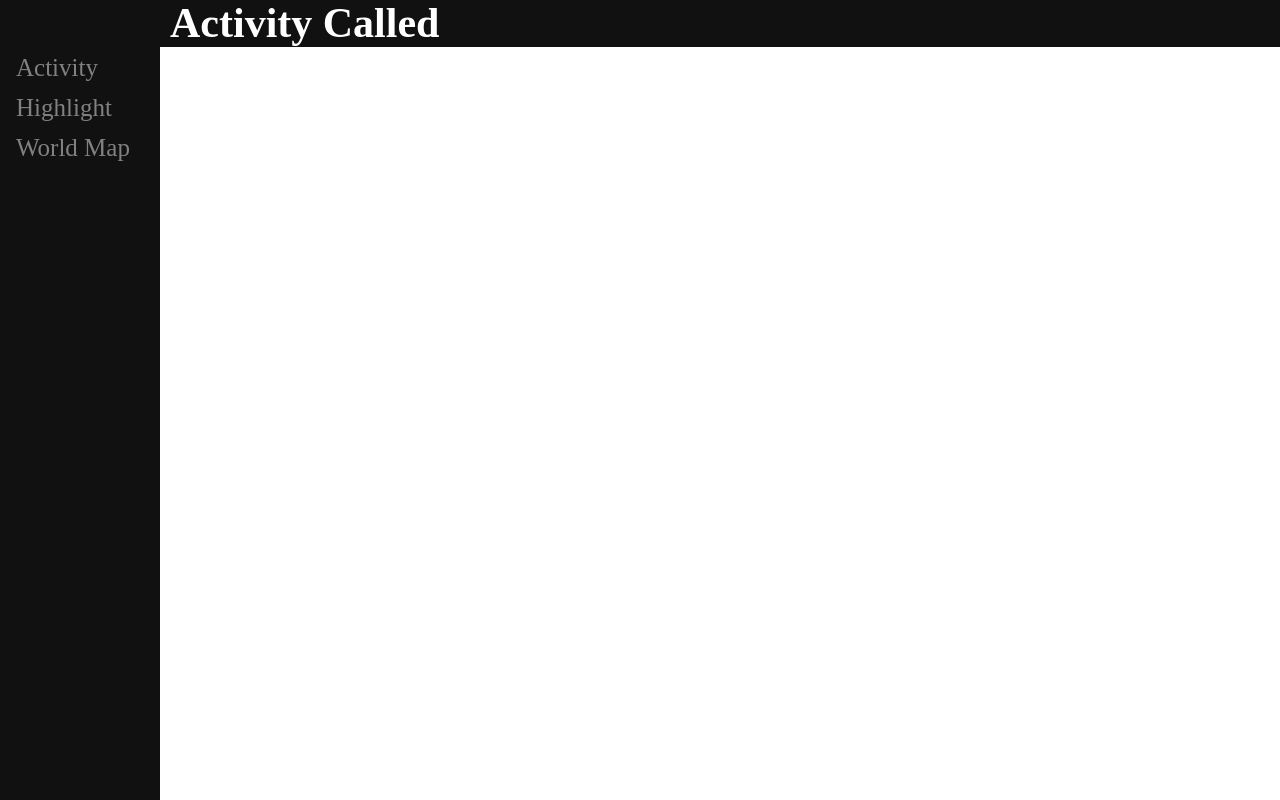
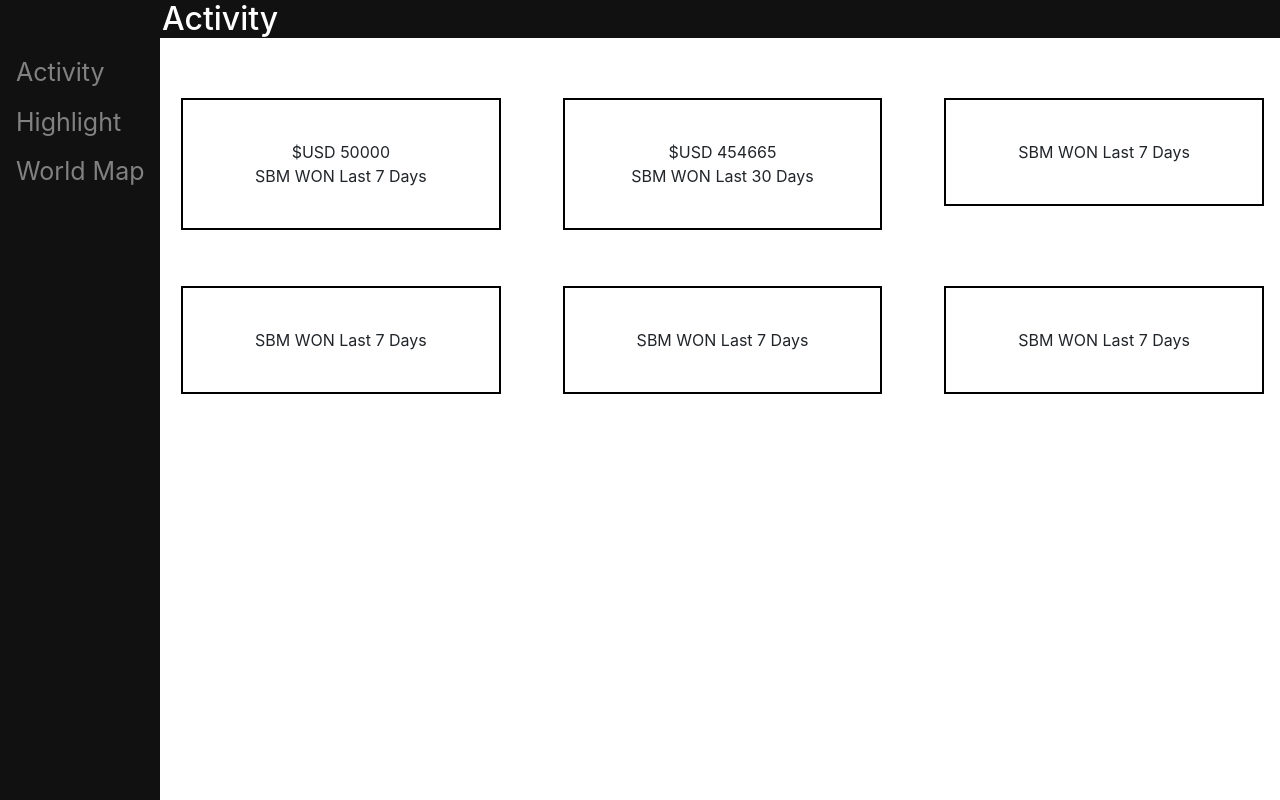
Before and after one commit to SantoshKumarvishwakarma/Appwsie-assignment, an Angular app: page /activity in a window 1280 px wide. Built offline with nearby package versions, Linux system fonts and the light colour scheme.

Commit message:
activity completed

```diff
--- a/package.json
+++ b/package.json
@@ -19,7 +19,9 @@
     "@angular/platform-browser": "~7.2.0",
     "@angular/platform-browser-dynamic": "~7.2.0",
     "@angular/router": "~7.2.0",
+    "bootstrap": "^4.3.1",
     "core-js": "^2.5.4",
+    "font-awesome": "^4.7.0",
     "rxjs": "~6.3.3",
     "tslib": "^1.9.0",
     "zone.js": "~0.8.26"
--- a/src/app/pages/activityfeed/activityfeed.component.html
+++ b/src/app/pages/activityfeed/activityfeed.component.html
@@ -1,3 +1,4 @@
+<header>
   <div class="sidenav">
     <div class="adjust_heading">
       <a routerLink="/activity">Activity</a>
@@ -10,5 +11,33 @@
     </div>
   </div>
   <div class="main header_class">
-  <h2>Activity Called</h2>
+    <h2>Activity</h2>
   </div>
+</header>
+
+<br><br>
+<div class="row my-1">
+  <div class="text-center col-4">
+    <div class="bg-info mx-3">$USD 50000<br>
+      SBM WON Last 7 Days</div>
+  </div>
+  <div class="text-center col-4">
+    <div class="bg-info mx-3">$USD 454665<br>
+      SBM WON Last 30 Days</div>
+  </div>
+  <div class="text-center col-4">
+    <div class="bg-info mx-3">SBM WON Last 7 Days</div>
+  </div>
+</div>
+<br><br>
+<div class="row my-1">
+  <div class="text-center col-4">
+    <div class="bg-info mx-3">SBM WON Last 7 Days</div>
+  </div>
+  <div class="text-center col-4">
+    <div class="bg-info mx-3">SBM WON Last 7 Days</div>
+  </div>
+  <div class="text-center col-4">
+    <div class="bg-info mx-3">SBM WON Last 7 Days</div>
+  </div>
+</div>
--- a/src/app/pages/activityfeed/activityfeed.component.scss
+++ b/src/app/pages/activityfeed/activityfeed.component.scss
@@ -42,10 +42,28 @@ body {
   background-color: #111111;
   color: white;
   margin-left: 152px;
-  margin-top: -36px;
+  //margin-top: -36px;
   margin-right: -8px;
 }
 
 .adjust_heading:hover {
   background-color: #4286f4;
 }
+
+//boostrap css
+
+
+.row {
+  display: flex;
+  flex-wrap: wrap;
+  margin-right: -15px;
+  margin-left: -15px;
+  padding-left: 165px;
+}
+
+.bg-info {
+  background-color: white !important;
+  //background-color: 2px solid;
+  border: 2px solid black;
+  padding: 40px;
+}
--- a/src/app/pages/hightlight/hightlight.component.html
+++ b/src/app/pages/hightlight/hightlight.component.html
@@ -11,5 +11,5 @@
 </div>
 
 <div class="main header_class">
-  <h2>Highlight Called</h2>
+  <h2>Highlight</h2>
 </div>
--- a/src/app/pages/hightlight/hightlight.component.scss
+++ b/src/app/pages/hightlight/hightlight.component.scss
@@ -46,6 +46,6 @@ body {
   background-color: #111111;
   color: white;
   margin-left: 152px;
-  margin-top: -36px;
+  //margin-top: -36px;
   margin-right: -8px;
 }
--- a/src/app/pages/worldmap/worldmap.component.html
+++ b/src/app/pages/worldmap/worldmap.component.html
@@ -11,5 +11,5 @@
 </div>
 
 <div class="main header_class">
-  <h2>World Map Called</h2>
+  <h2>World Map</h2>
 </div>
--- a/src/app/pages/worldmap/worldmap.component.scss
+++ b/src/app/pages/worldmap/worldmap.component.scss
@@ -46,6 +46,6 @@ body {
   background-color: #111111;
   color: white;
   margin-left: 152px;
-  margin-top: -36px;
+  //margin-top: -36px;
   margin-right: -8px;
 }
--- a/src/styles.scss
+++ b/src/styles.scss
@@ -1 +1,3 @@
 /* You can add global styles to this file, and also import other style files */
+@import "~bootstrap/dist/css/bootstrap.css";
+@import "~font-awesome/css/font-awesome.css";
```
Also changed, not shown: 1 other file (tests, documents, lock files or other folders). Lines whose indentation alone changed are shown as unchanged.
